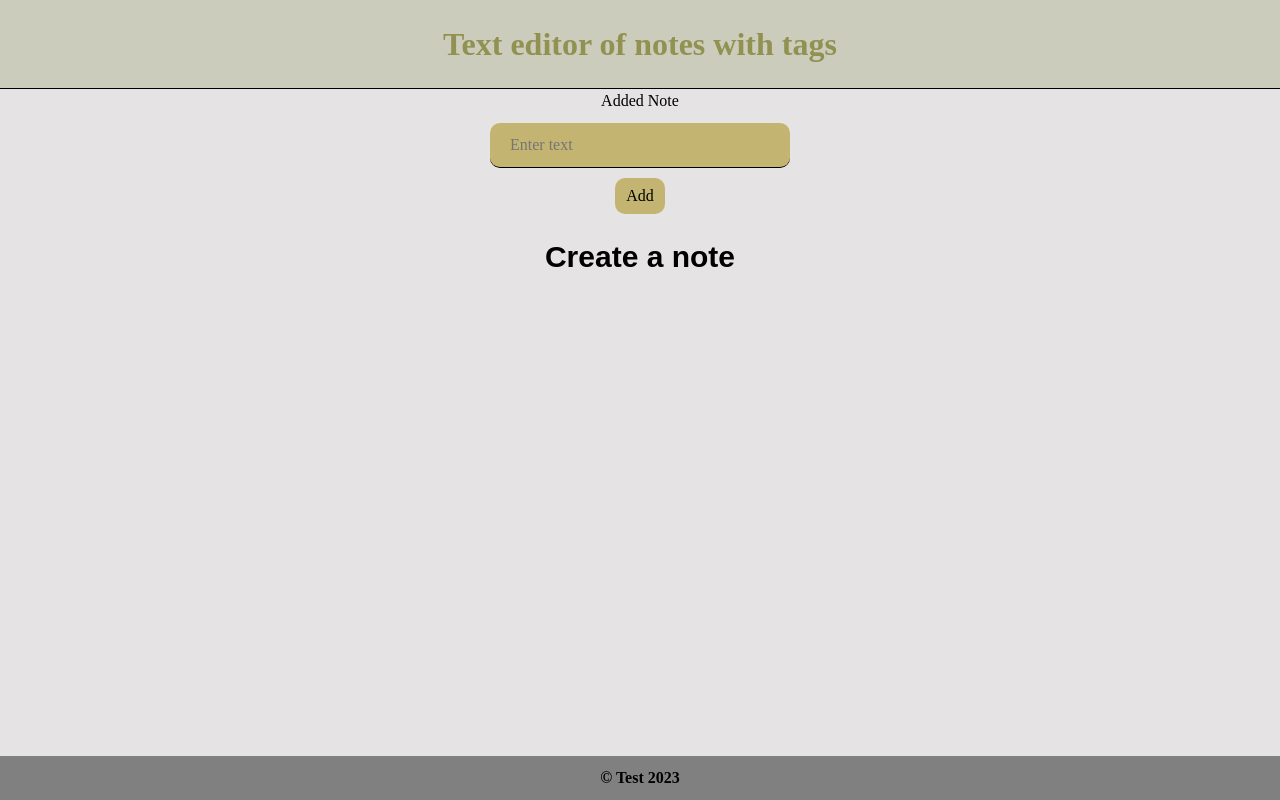
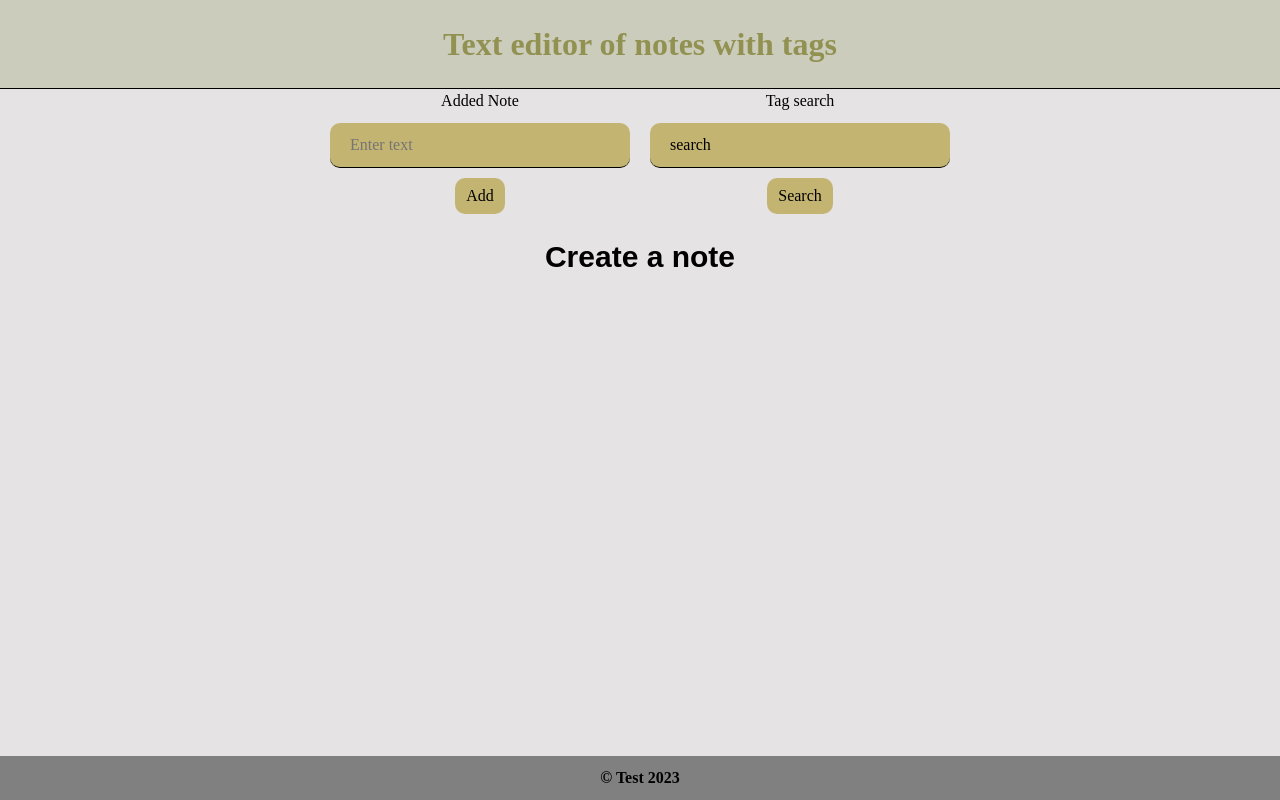
Before and after one commit to kirillApatski/note-editor, a React (Create React App) app: page / in a window 1280 px wide. Built offline with nearby package versions, Linux system fonts and the light colour scheme.

Commit message:
refactoring

```diff
--- a/src/Component/Main/Main.module.scss
+++ b/src/Component/Main/Main.module.scss
@@ -1,7 +1,12 @@
 .main {
   flex-grow: 1;
   text-align: center;
-  .addNote {
+  .form {
+    display: flex;
+    justify-content: center;
+    flex-wrap: wrap;
+    gap: 20px;
+    .inputContainer {
       display: flex;
       flex-direction: column;
       gap: 10px;
@@ -29,6 +34,7 @@
         }
       }
     }
+  }
   .mainContent {
     padding: 20px;
     display: flex;
--- a/src/Component/Main/Main.tsx
+++ b/src/Component/Main/Main.tsx
@@ -9,7 +9,7 @@ import {
 } from "../../reducers/noteReduser";
 import Button from "../../common/Button/Button";
 import Input from "../../common/Input/Input";
-
+import {tagsReducer} from "../../reducers/tagsReducer";
 
 export const initialState: StateType[] = []
 
@@ -20,28 +20,32 @@ export type StateType = {
 
 
 const Main = () => {
-  const [state, dispatch] = useReducer(noteReducer, initialState)
+  const [state, dispatchNote] = useReducer(noteReducer, initialState)
+  const [tags, dispatchTags] = useReducer(tagsReducer, {})
   const [valueInputText, setValueInputText] = useState('')
 
   const onChangeHandler = (text: string) => {
     setValueInputText(text)
   }
   const addNewNote = () => {
-    valueInputText && dispatch(addNoteAC(valueInputText))
+    const action = addNoteAC(valueInputText)
+    dispatchNote(action)
+    dispatchTags(action)
     setValueInputText('')
   }
   const onKeyPressHandler = () => {
     addNewNote()
   }
   const deleteNote = (id: string) => {
-    dispatch(deleteNoteAC(id))
+    dispatchNote(deleteNoteAC(id))
   }
   const updateNoteText = (newText: string, id: string) => {
-    dispatch(updateNoteTextAC(newText, id))
+    dispatchNote(updateNoteTextAC(newText, id))
   }
   return (
     <main className={s.main}>
-      <form className={s.addNote}>
+      <form className={s.form}>
+        <div className={s.inputContainer}>
           <label htmlFor="addNote">Added Note</label>
           <Input
             form="addNote"
@@ -51,7 +55,20 @@ const Main = () => {
             onEnter={onKeyPressHandler}
             value={valueInputText}
           />
-        <Button onClick={addNewNote}>Add</Button>
+          <Button type="button" onClick={addNewNote}>Add</Button>
+        </div>
+        <div className={s.inputContainer}>
+          <label htmlFor="addNote">Tag search</label>
+          <Input
+            form="addNote"
+            type="text"
+            placeholder='Enter the tag name'
+            onChangeText={() => {}}
+            onEnter={onKeyPressHandler}
+            value={'search'}
+          />
+          <Button type="button">Search</Button>
+        </div>
       </form>
       <div className={s.mainContent}>
         {
@@ -62,6 +79,9 @@ const Main = () => {
               return (
                 <Note
                   key={note.id}
+                  tags={tags}
+                  dispatchTags={dispatchTags}
+                  dispatchNote={dispatchNote}
                   idNote={note.id}
                   deleteNote={deleteNote}
                   updateNoteText={updateNoteText}
--- a/src/Component/Main/Note/Note.module.scss
+++ b/src/Component/Main/Note/Note.module.scss
@@ -2,7 +2,9 @@
   width: 300px;
   min-height: 300px;
   padding: 5px;
+  border: 1px solid black;
   border-radius: 10px;
+  box-shadow: 3px 4px 5px black;
   background-color: rgba(164, 134, 0, 0.7);
   overflow: hidden;
   .notePanel {
@@ -15,11 +17,12 @@
     }
   }
   .noteText {
+    text-align: left;
     overflow: scroll;
     min-height: 150px;
     margin-top: 5px;
     word-break: break-all;
-    padding: 10px 0;
+    padding: 10px 5px;
     border: 1px solid black;
     border-radius: 10px;
     font-size: 20px;
@@ -42,12 +45,11 @@
     }
   }
   .tagsBox {
+    text-align: left;
     list-style-type: none;
-    display: flex;
     align-items: center;
     margin-left: 10px;
     > li {
-      align-items: start;
       font-weight: bold;
       color: blue;
     }
--- a/src/Component/Main/Note/Note.tsx
+++ b/src/Component/Main/Note/Note.tsx
@@ -1,24 +1,29 @@
-import React, {ChangeEvent, FC, useReducer, useState} from 'react';
+import React, {ChangeEvent, FC, useState} from 'react';
 import s from './Note.module.scss'
 import DeleteIcon from "../../../assets/icons/DeleteIcon";
 import EditIcon from "../../../assets/icons/EditIcon";
 import Button from "../../../common/Button/Button";
 import ConfirmIcon from "../../../assets/icons/ConfirmIcon";
-import {addTagsAC, deleteTagAC, tagsReducer, TagType} from "../../../reducers/tagsReducer";
+import {ActionTagType, addTagsAC, removeTagAC, TagsType, TagType} from "../../../reducers/tagsReducer";
 import {v1} from "uuid";
 import DeleteIconMin from "../../../assets/icons/DeleteIconMin";
+import {ActionNoteType} from "../../../reducers/noteReduser";
 
 type NotePropsType = {
   text: string
   idNote: string
+  tags: TagsType
+  dispatchTags: (value: ActionTagType) => void
   deleteNote: (id: string) => void
+  dispatchNote: (value: ActionNoteType) => void
   updateNoteText: (text: string, id: string) => void
 }
 
-const Note: FC<NotePropsType> = ({text, idNote, deleteNote, updateNoteText}) => {
+const Note: FC<NotePropsType> = (
+  {text,tags, idNote, deleteNote, updateNoteText, dispatchTags, dispatchNote}
+) => {
   const [editMode, setEditMode] = useState(false)
   const [valueTextarea, setValueTextarea] = useState(text)
-  const [tags, dispatch] = useReducer(tagsReducer, {})
 
   const onChangeHandlerTextarea = (e: ChangeEvent<HTMLTextAreaElement>) => {
     const textareaValue = e.currentTarget.value
@@ -29,7 +34,7 @@ const Note: FC<NotePropsType> = ({text, idNote, deleteNote, updateNoteText}) =>
     deleteNote(idNote)
   }
   const onClickHandlerDeleteTag = (idTag: string) => {
-    dispatch(deleteTagAC(idNote, idTag))
+    dispatchTags(removeTagAC(idNote, idTag))
   }
   const onClickHandlerEditMode = (mode: boolean) => {
     setEditMode(mode)
@@ -37,15 +42,16 @@ const Note: FC<NotePropsType> = ({text, idNote, deleteNote, updateNoteText}) =>
   }
   const addTeg = (value: string) => {
     let val = value.split(/(#[a-z\d-]+)/ig);
-    const arr = []
+    const arrTags = []
     for (let i = 0; i < val.length; i++) {
-      if (val[i].charAt(0) === "#") {
+      if (val[i].charAt(0).trim() === "#") {
         const obg = {
           tag: val[i],
           id: v1()
         } as TagType
-        arr.push(obg)
-        dispatch(addTagsAC(arr, idNote))
+        arrTags.push(obg)
+        dispatchTags(addTagsAC(arrTags, idNote))
+        dispatchNote(addTagsAC(arrTags, idNote))
       }
     }
   }
@@ -69,26 +75,30 @@ const Note: FC<NotePropsType> = ({text, idNote, deleteNote, updateNoteText}) =>
         !editMode
           ? <>
             <p className={s.noteText}>{text}</p>
+            <ul className={s.tagsBox}>
               {
+
                 tags[idNote]?.map(tag => {
                   return (
-                  <ul key={tag.id} className={s.tagsBox}>
+                    <React.Fragment key={tag.id}>
                       <li>
                         {tag.tag}
-                    </li>
-                    <Button className={s.button} onClick={() =>onClickHandlerDeleteTag(tag.id)}>
+                        <Button className={s.button} onClick={() => onClickHandlerDeleteTag(tag.id)}>
                           <DeleteIconMin/>
                         </Button>
-                  </ul>
+                      </li>
+                    </React.Fragment>
                   )
                 })
               }
+            </ul>
           </>
           : <div className={s.updateBox}>
             <textarea
               autoFocus={true}
               className={s.textarea}
               value={valueTextarea}
+              onBlur={() => onClickHandlerEditMode(false)}
               onChange={onChangeHandlerTextarea}
             />
             <Button
--- a/src/common/Button/Button.tsx
+++ b/src/common/Button/Button.tsx
@@ -18,7 +18,6 @@ const Button: React.FC<ButtonPropsType> = (
 
   return (
     <button
-      type='button'
       className={finalClassName}
       {...restProps}
     />
--- a/src/common/Input/Input.tsx
+++ b/src/common/Input/Input.tsx
@@ -18,7 +18,6 @@ export const Input: React.FC<InputTextPropsType> = (
     ...restProps
   }
 ) => {
-
   const onChangeCallback = (e: ChangeEvent<HTMLInputElement>) => {
     onChange && onChange(e)
     onChangeText && onChangeText(e.currentTarget.value)
```
Lines whose indentation alone changed are shown as unchanged.
